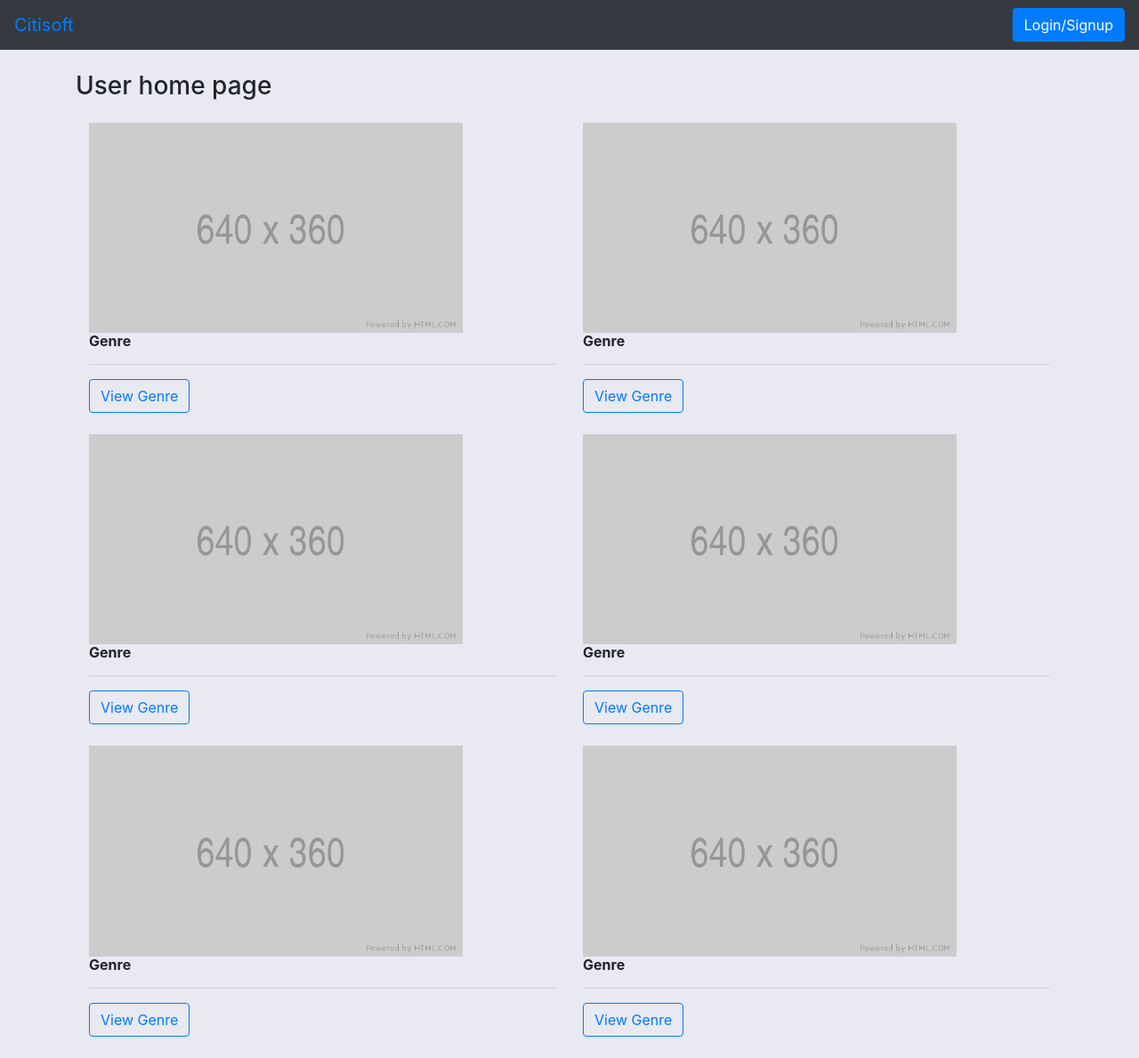
After one commit to bongssss/AWS, a Django app: page /home/ in a window 1280 px wide. The commit adds this page. Shown: the whole page at 89% size. Run offline with Django 5.2, Linux system fonts and the light colour scheme; some libraries are stand-ins or nearby versions.

Commit message:
added homepage and created user folder for clientside html

```diff
--- a/AWS/settings.py
+++ b/AWS/settings.py
@@ -122,6 +122,12 @@ STATIC_URL = 'static/'
 STATICFILES_DIRS = [
     os.path.join(BASE_DIR, 'static')
 ]
+#STATIC_URL = "static/"
+
+#STATICFILES_DIRS = [
+#    os.path.join(BASE_DIR, STATIC_URL)
+
+#]
 
 # Default primary key field type
 # https://docs.djangoproject.com/en/5.0/ref/settings/#default-auto-field
--- a/citisoft/templates/citisoft/home.html
+++ /dev/null
@@ -1,5 +0,0 @@
-{% extends 'templates/citisoft/index.html' %}
-{% load static %}
-{% block content %}
-     <h3>home page</h3>
-{% endblock content %}
--- a/citisoft/templates/citisoft/settings.html
+++ /dev/null
@@ -1,5 +0,0 @@
-{% extends 'templates/citisoft/index.html' %}
-{% load static %}
-{% block content %}
-     <h3>Settings</h3>
-{% endblock content %}
--- a/citisoft/templates/citisoft/cart.html
+++ b/citisoft/templates/citisoft/user/cart.html
@@ -1,4 +1,4 @@
-{% extends 'templates/citisoft/index.html' %}
+{% extends 'templates/citisoft/user/index.html' %}
 {% load static %}
 {% block content %}
      <h3>Saved Financial Services</h3>
--- a/citisoft/templates/citisoft/choice.html
+++ b/citisoft/templates/citisoft/user/category.html
@@ -1,4 +1,4 @@
-{% extends 'templates/citisoft/index.html' %}
+{% extends 'templates/citisoft/user/index.html' %}
 {% load static %}
 {% block content %}
      <h3>Individual Financial Service</h3>
--- /dev/null
+++ b/citisoft/templates/citisoft/user/choice.html
@@ -0,0 +1,5 @@
+{% extends 'templates/citisoft/user/index.html' %}
+{% load static %}
+{% block content %}
+     <h3>home page</h3>
+{% endblock content %}
--- /dev/null
+++ b/citisoft/templates/citisoft/user/delete.html
@@ -0,0 +1,5 @@
+{% extends 'templates/citisoft/user/index.html' %}
+{% load static %}
+{% block content %}
+     <h3>Delete profile</h3>
+{% endblock content %}
--- /dev/null
+++ b/citisoft/templates/citisoft/user/home.html
@@ -0,0 +1,93 @@
+{% extends 'citisoft/user/index.html' %}
+{% load static %}
+{% block content %}
+     <h3>User home page</h3>
+
+
+     <div class="container mt-4">
+          <div class="row justify-content-center">
+              <div class="col-lg-6 mb-4">
+                  <div class="row">
+                      <div class="col-lg-12">
+                          <img class="thumbnail img-fluid" src="{% static 'images/product placeholder.png' %}" style="max-width: 80%;" alt="Product Image">
+                          <div class="box-element product">
+                              <h6><strong>Genre</strong></h6>
+                              <hr>
+                              <button class="btn btn-outline-primary add-btn">View Genre</button>
+                               <!--<a class="btn btn-outline-success" href="#">View</a>-->
+
+                          </div>
+                      </div>
+                  </div>
+              </div><br>
+
+              <div class="col-lg-6 mb-4">
+                  <div class="row">
+                      <div class="col-lg-12">
+                          <img class="thumbnail img-fluid" src="{% static 'images/product placeholder.png' %}" style="max-width: 80%;" alt="Product Image">
+                          <div class="box-element product">
+                              <h6><strong>Genre</strong></h6>
+                              <hr>
+                              <button class="btn btn-outline-primary add-btn">View Genre</button>
+                               <!--<a class="btn btn-outline-success" href="#">View</a>-->
+                          </div>
+                      </div>
+                  </div>
+              </div>
+              <div class="col-lg-6 mb-4">
+               <div class="row">
+                   <div class="col-lg-12">
+                       <img class="thumbnail img-fluid" src="{% static 'images/product placeholder.png' %}" style="max-width: 80%;" alt="Product Image">
+                       <div class="box-element product">
+                           <h6><strong>Genre</strong></h6>
+                           <hr>
+                           <button class="btn btn-outline-primary add-btn">View Genre</button>
+                               <!--<a class="btn btn-outline-success" href="#">View</a>-->
+                       </div>
+                   </div>
+               </div>
+           </div>
+           <div class="col-lg-6 mb-4">
+               <div class="row">
+                   <div class="col-lg-12">
+                       <img class="thumbnail img-fluid" src="{% static 'images/product placeholder.png' %}" style="max-width: 80%;" alt="Product Image">
+                       <div class="box-element product">
+                           <h6><strong>Genre</strong></h6>
+                           <hr>
+                           <button class="btn btn-outline-primary add-btn">View Genre</button>
+                               <!--<a class="btn btn-outline-success" href="#">View</a>-->
+                       </div>
+                   </div>
+               </div>
+           </div>
+           <div class="col-lg-6 mb-4">
+               <div class="row">
+                   <div class="col-lg-12">
+                       <img class="thumbnail img-fluid" src="{% static 'images/product placeholder.png' %}" style="max-width: 80%;" alt="Product Image">
+                       <div class="box-element product">
+                           <h6><strong>Genre</strong></h6>
+                           <hr>
+                           <button class="btn btn-outline-primary add-btn">View Genre</button>
+                               <!--<a class="btn btn-outline-success" href="#">View</a>-->
+                       </div>
+                   </div>
+               </div>
+           </div>
+           <div class="col-lg-6 mb-4">
+               <div class="row">
+                   <div class="col-lg-12">
+                       <img class="thumbnail img-fluid" src="{% static 'images/product placeholder.png' %}" style="max-width: 80%;" alt="Product Image">
+                       <div class="box-element product">
+                           <h6><strong>Genre</strong></h6>
+                           <hr>
+                           <button class="btn btn-outline-primary add-btn">View Genre</button>
+                               <!--<a class="btn btn-outline-success" href="#">View</a>-->
+                       </div>
+                   </div>
+               </div>
+           </div>
+          </div>
+      </div>
+
+
+{% endblock content %}
--- a/citisoft/templates/citisoft/index.html
+++ b/citisoft/templates/citisoft/user/index.html
@@ -23,12 +23,12 @@
           <ul class="navbar-nav mr-auto">
 
             <li class="nav-item active">
-              <a class="nav-link" href="#">Home <span class="sr-only">(current)</span></a>
+              <a class="nav-link" href="{% url 'home' %}"> <span class="sr-only">(current)</span></a>
             </li>
-            <li class="nav-item">
-              <!--<a class="nav-link" href="#">Log In</a>-->
+            <!--<li class="nav-item">
+              <a class="nav-link" href="#">Log In</a>-->
             </li>
-            <li class="nav-item dropdown">
+            <!--<li class="nav-item dropdown">
               <a class="nav-link dropdown-toggle" href="#" id="navbarDropdown" role="button" data-toggle="dropdown" aria-haspopup="true" aria-expanded="false">
                 Sign Up As
               </a>
@@ -38,13 +38,12 @@
                 <div class="dropdown-divider"></div>
                 <a class="dropdown-item" href="#">User</a>
               </div>
-            </li>
-            <li class="nav-item">
+            </li>-->
+           <!-- <li class="nav-item">
               <a class="nav-link" href="#">Services</a>
-            </li>
-          </ul>
+            </li>-->          </ul>
           <div class="form-inline my-2 my-lg-0">
-            <a href="#"class="btn btn-primary">Login</a>
+            <a href="#"class="btn btn-primary">Login/Signup</a>
         </div>
       </nav>
 
--- a/citisoft/templates/citisoft/products.html
+++ b/citisoft/templates/citisoft/user/products.html
@@ -1,4 +1,4 @@
-{% extends 'templates/citisoft/index.html' %}
+{% extends 'templates/citisoft/user/index.html' %}
 {% load static %}
 {% block content %}
      <h3>Products</h3>
--- /dev/null
+++ b/citisoft/templates/citisoft/user/settings.html
@@ -0,0 +1,5 @@
+{% extends 'templates/citisoft/user/index.html' %}
+{% load static %}
+{% block content %}
+     <h3> User Settings</h3>
+{% endblock content %}
--- a/citisoft/views.py
+++ b/citisoft/views.py
@@ -5,34 +5,46 @@ from django.shortcuts import render
 def index(request):   # Request handler
    context = {}   # Initialize context dictionary
    # Render index.html with context
-   return render(request, 'citisoft/index.html', context)
+   return render(request, 'citisoft/user/index.html', context)
 
 # Function-based view for settings page
 def settings(request):   # Request handler
    context = {}   # Initialize context dictionary
    # Render settings.html with context
-   return render(request, 'citisoft/settings.html', context)
+   return render(request, 'citisoft/user/settings.html', context)
 
 # Function-based view for products page
 def products(request):   # Request handler
    context = {}   # Initialize context dictionary
    # Render products.html with context
-   return render(request, 'citisoft/products.html', context)
+   return render(request, 'citisoft/user/products.html', context)
 
 # Function-based view for home page
 def home(request):   # Request handler
    context = {}   # Initialize context dictionary
    # Render home.html with context
-   return render(request, 'citisoft/home.html', context)
+   return render(request, 'citisoft/user/home.html', context)
 
 # Function-based view for choice page
 def choice(request):   # Request handler
    context = {}   # Initialize context dictionary
    # Render choice.html with context
-   return render(request, 'citisoft/choice.html', context)
+   return render(request, 'citisoft/user/choice.html', context)
 
 # Function-based view for cart page
 def cart(request):   # Request handler
    context = {}   # Initialize context dictionary
    # Render cart.html with context
-   return render(request, 'cart.html', context)
+   return render(request, 'citisoft/user/cart.html', context)
+
+
+def category(request):   # Request handler
+   context = {}   # Initialize context dictionary
+   # Render category.html with context
+   return render(request, 'citisoft/user/category.html', context)
+
+
+def delete(request):   # Request handler
+   context = {}   # Initialize context dictionary
+   # Render delete.html with context
+   return render(request, 'delete.html', context)
```
Also changed, not shown: static/images/product placeholder.png (added).
